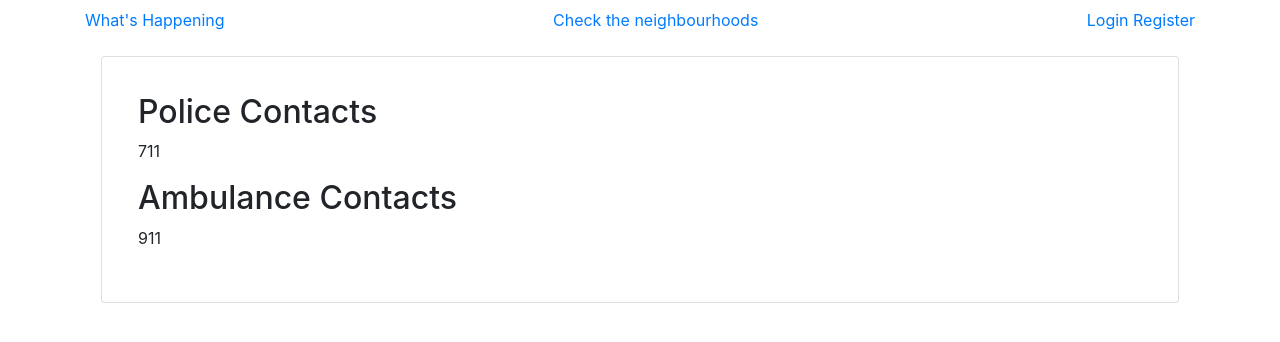
After one commit to ALKEMIA-CHARLES/Neighbourhoodwatch, a Django app: template templates/main/contactinfo.html in a window 1280 px wide. The commit adds this page. Shown: the top 342 px of the page. Run offline with Django 3.2, Linux system fonts and the light colour scheme; the template is opened without the code that fills it, so the values that code supplies are empty; some libraries are stand-ins or nearby versions.

Commit message:
added contact information

```diff
--- a/neighbourhoodwatch/urls.py
+++ b/neighbourhoodwatch/urls.py
@@ -5,5 +5,6 @@ from .views import PostListView, PostCreateView, NeighbourhoodlistView
 urlpatterns = [
       url(r'^$', PostListView.as_view(), name='index'),
       url(r'^post/new/$', PostCreateView.as_view(), name='post-create'),
-      url(r'neighbourhoodlist/$', NeighbourhoodlistView.as_view(), name='neighbourhoodlist')
+      url(r'neighbourhoodlist/$', NeighbourhoodlistView.as_view(), name='neighbourhoodlist'),
+      url(r'contactinformation/$', views.contactinfo, name='contactinfo')
 ]
--- a/neighbourhoodwatch/views.py
+++ b/neighbourhoodwatch/views.py
@@ -53,3 +53,6 @@ def profile(request):
     else:
         form = UserUpdateForm(instance=request.user.profile)
     return render(request, "main/profile.html", context={"form":form})
+
+def contactinfo(request):
+    return render(request, "main/contactinfo.html")
--- /dev/null
+++ b/templates/main/contactinfo.html
@@ -0,0 +1,14 @@
+{% extends "main/base.html" %}
+{%block content%}
+<div class="container">
+    <div class="card m-3 p-3">
+        <div class="card-body">
+            <h2>Police Contacts</h2>
+            <p>711</p>
+            <h2>Ambulance Contacts</h2>
+            <p>911</p>
+        </div>
+    </div>
+</div>
+
+{%endblock%}
--- a/templates/main/neighbourhoodlist.html
+++ b/templates/main/neighbourhoodlist.html
@@ -5,6 +5,7 @@
     <div class="card m-3 p-3">
         <div class="card-body">
             <p>{{neighbourhood.name}}</p>
+            <p><a href="{% url 'contactinfo' %}"> Contact information for this area</a></p>
             <img src="{{neighbourhood.image.url}}" class="img-fluid" />
             <p>{{neighbourhood.post_date}}</p>
         </div>
```
Also changed, not shown: templates/main/business.html (added, +12 -0 lines), db.sqlite3, pictures/Lavington_Nairobi.jpg (added).
